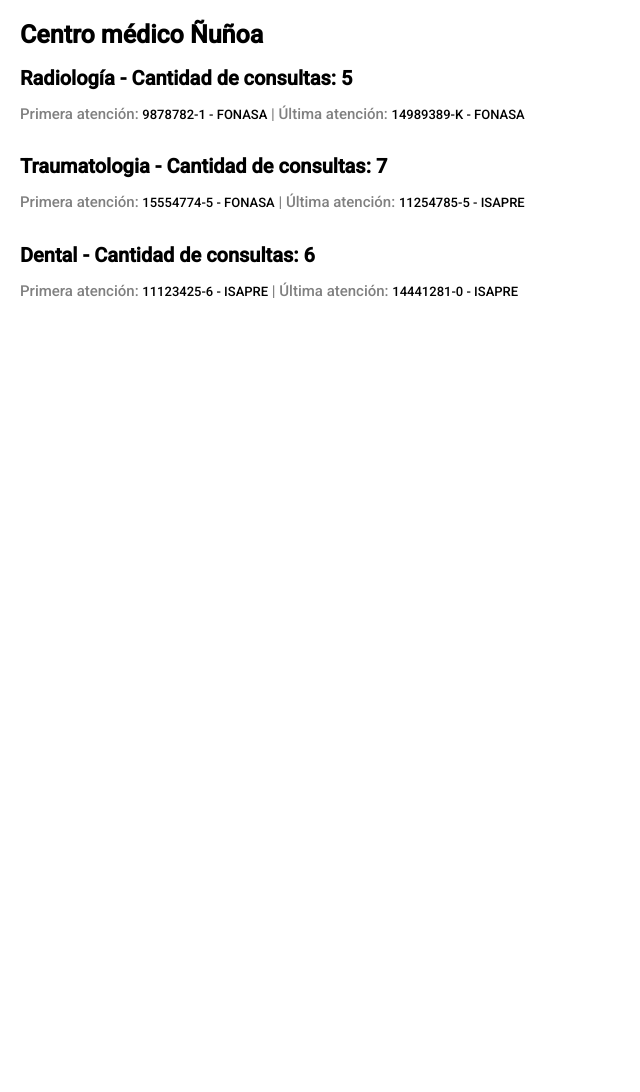
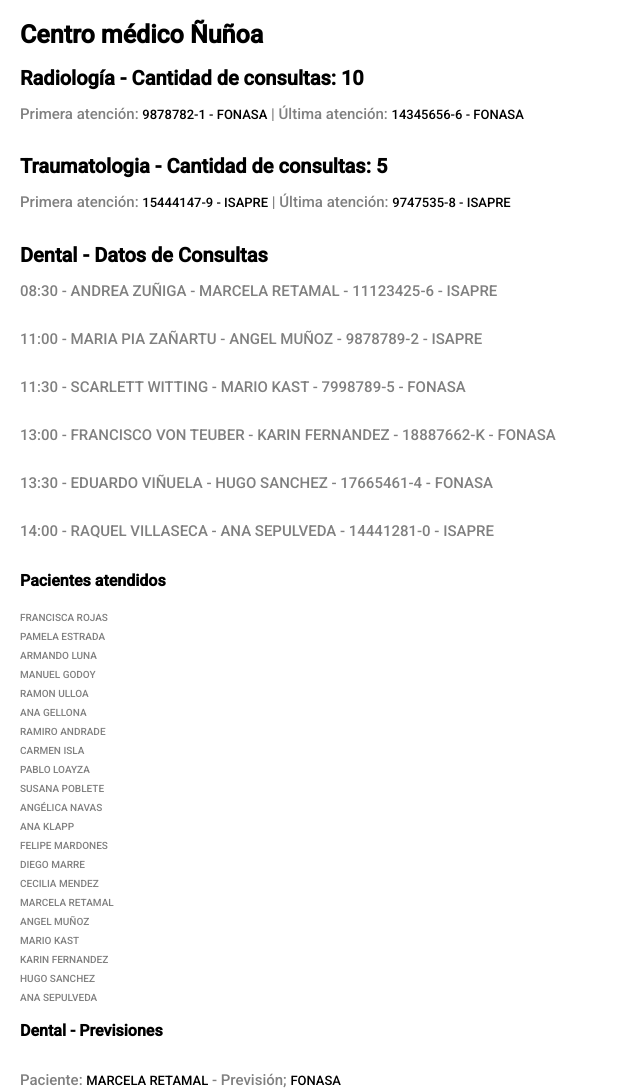
Before and after one commit to AtilaEl10/Arreglos-y-Objetos---JS, a plain HTML site: page index.html in a window 1280 px wide. Shown: the top 1092 px of the page, without its empty margins (0-640 px from the left). Before the commit the page ends 800 px from the top, so only its background shows below. Drawn offline with Linux system fonts and the light colour scheme.

Commit message:
segunda parte desafio

```diff
--- a/script.js
+++ b/script.js
@@ -1,3 +1,4 @@
+// Arrays y objetos de cada item
 let radiologia = [
     {
       "HORA": "11:00",
@@ -34,8 +35,44 @@ let radiologia = [
       "RUT": "14989389-K",
       "PREVISION": "FONASA"
     }
-]
-
+];
+radiologia.push(
+  {
+    "HORA": "9:00",
+    "ESPECIALISTA": "RENÉ POBLETE",
+    "PACIENTE": "ANA GELLONA",
+    "RUT": "13123329-7",
+    "PREVISION": "ISAPRE"
+  },
+  {
+    "HORA": "9:30",
+    "ESPECIALISTA": "MARIA SOLAR",
+    "PACIENTE": "RAMIRO ANDRADE",
+    "RUT": "12221451-K",
+    "PREVISION": "FONASA"
+  },
+  {
+    "HORA": "10:00",
+    "ESPECIALISTA": "RAUL LOYOLA",
+    "PACIENTE": "CARMEN ISLA",
+    "RUT": "10112348-3",
+    "PREVISION": "ISAPRE"
+  },
+  {
+    "HORA": "10:30",
+    "ESPECIALISTA": "ANTONIO LARENAS",
+    "PACIENTE": "PABLO LOAYZA",
+    "RUT": "13453234-1",
+    "PREVISION": "ISAPRE"
+  },
+  {
+    "HORA": "12:00",
+    "ESPECIALISTA": "MATIAS ARAVENA",
+    "PACIENTE": "SUSANA POBLETE",
+    "RUT": "14345656-6",
+    "PREVISION": "FONASA"
+  },
+);
 let traumatologia = [
     {
       "HORA": "08:00",
@@ -86,7 +123,9 @@ let traumatologia = [
       "RUT": "11254785-5",
       "PREVISION": "ISAPRE"
     }
-]
+];
+traumatologia.pop();
+traumatologia.shift();
 
 let dental = [
     {
@@ -131,10 +170,60 @@ let dental = [
       "RUT": "14441281-0",
       "PREVISION": "ISAPRE"
     },
-]
+];
+
+// Info ultimo y primer paciente
 // RADIOLOGIA
 document.write(`<h2>Radiología - Cantidad de consultas: ${radiologia.length}</h2> <p>Primera atención: <span>${radiologia[0].RUT} - ${radiologia[0].PREVISION}</span> | Última atención: <span>${radiologia[radiologia.length - 1].RUT} - ${radiologia[radiologia.length - 1].PREVISION}</span></p>`);
 // TRAUMATOLOGIA
 document.write(`<h2>Traumatologia - Cantidad de consultas: ${traumatologia.length}</h2> <p>Primera atención: <span>${traumatologia[0].RUT} - ${traumatologia[0].PREVISION}</span> | Última atención: <span>${traumatologia[traumatologia.length - 1].RUT} - ${traumatologia[traumatologia.length - 1].PREVISION}</span></p>`);
 // DENTAL
-document.write(`<h2>Dental - Cantidad de consultas: ${dental.length} </h2> <p>Primera atención: <span>${dental[0].RUT} - ${dental[0].PREVISION}</span> | Última atención: <span>${dental[dental.length - 1].RUT} - ${dental[dental.length - 1].PREVISION}</span> </p>`);
+// document.write(`<h2>Dental - Cantidad de consultas: ${dental.length} </h2> <p>Primera atención: <span>${dental[0].RUT} - ${dental[0].PREVISION}</span> | Última atención: <span>${dental[dental.length - 1].RUT} - ${dental[dental.length - 1].PREVISION}</span> </p>`);
+document.write("<h2>Dental - Datos de Consultas</h2>")
+
+dental.forEach(function(dataDental){
+  document.write(`<p>${dataDental.HORA} - ${dataDental.ESPECIALISTA} - ${dataDental.PACIENTE} - ${dataDental.RUT} - ${dataDental.PREVISION}</p><br/>`)
+})
+
+// Nombres de pacientes atendidos
+let pacientes = radiologia.concat(traumatologia, dental);
+//Todos los pacientes
+document.write("<h3>Pacientes atendidos</h3> ")
+pacientes.forEach(function(pacientesTotal) {
+  document.write(`<p class=atendidos >${pacientesTotal.PACIENTE}</p><br>`)
+})
+
+
+// Cambio de previsión
+const cambioIsapre = dental.map(function(elem){
+  if(elem.PREVISION === "FONASA") elem.PREVISION = "ISAPRE"
+  else if(elem.PREVISION === "ISAPRE") elem.PREVISION = "FONASA"
+
+  return elem
+})
+
+document.write("<h3>Dental - Previsiones</h3> ")
+dental.forEach(function(previsiones){
+  document.write(`<p>Paciente: <span>${previsiones.PACIENTE}</span> - Previsión; <span>${previsiones.PREVISION}</span></p><br/>`)
+})
+
+
+
+/*
+/// Pacientes atendidos al detalle
+//radiologia
+document.write("<h3>Pacientes Radiología atendidos</h3> ")
+radiologia.forEach(function(pacientesRadio) {
+  document.write(`<p class=atendidos >${pacientesRadio.PACIENTE}</p><br>`)
+})
+//traumatologia
+document.write("<h3>Pacientes Traumatología atendidos</h3> ")
+traumatologia.forEach(function(pacientesTrauma) {
+  document.write(`<p class=atendidos >${pacientesTrauma.PACIENTE}</p><br>`)
+})
+//dental
+document.write("<h3>Pacientes Dental atendidos</h3> ")
+dental.forEach(function(pacientesDent) {
+  document.write(`<p class=atendidos >${pacientesDent.PACIENTE}</p><br>`)
+})
+*/
--- a/style.css
+++ b/style.css
@@ -18,3 +18,10 @@ span {
     color: black;
     font-size: 13px;
 }
+h3 {
+    font-size: 16px;
+}
+.atendidos {
+    font-size: 10px;
+    margin: 0;
+}
```
